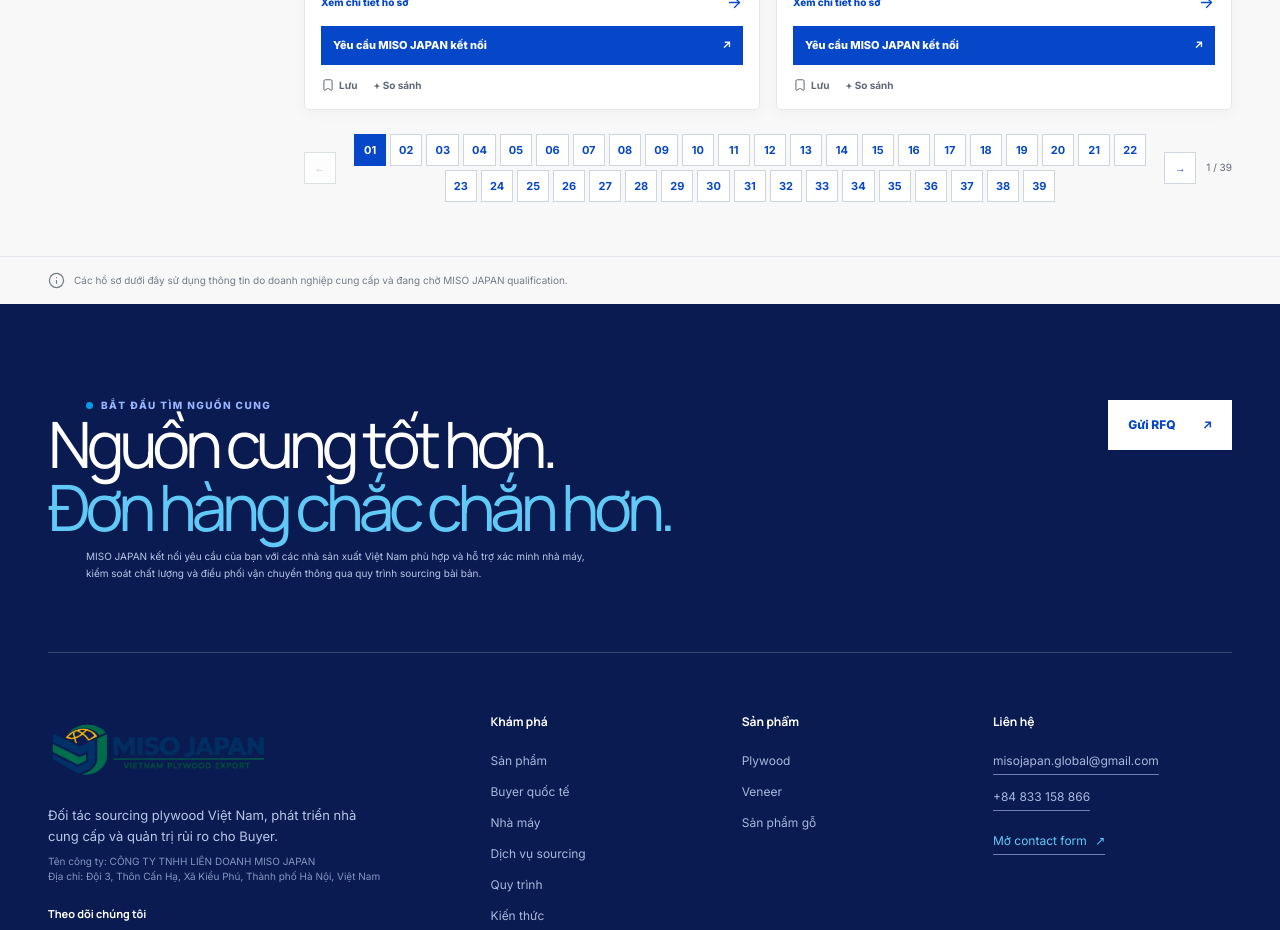
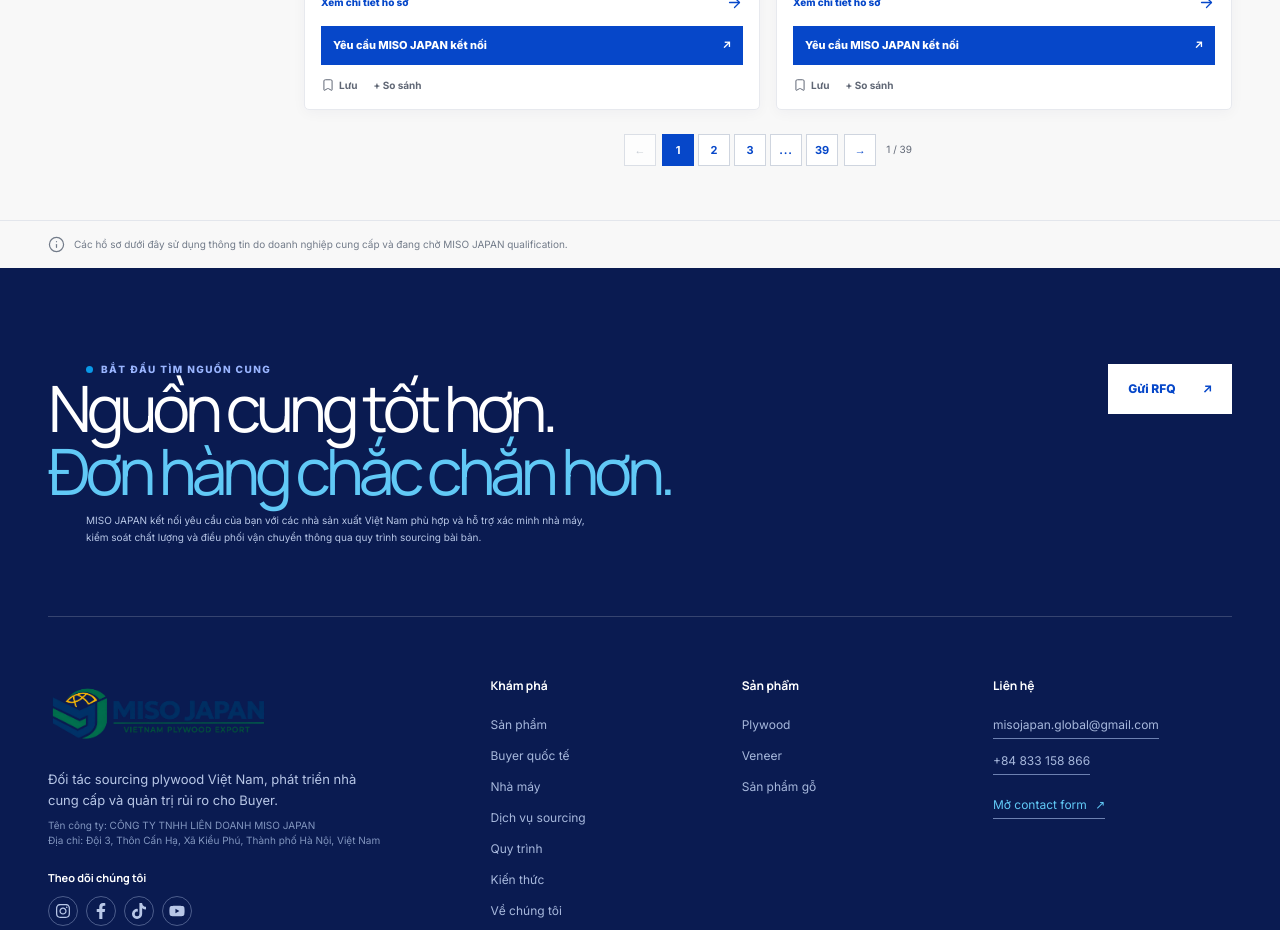
Before and after one commit to themanhhhh/minsen, a Next.js app: page /vi/manufacturers in a window 1280 px wide. Shown: the part 3960-4890 px from the top of the page. Built offline with nearby package versions, Linux system fonts and the light colour scheme.

Commit message:
feat: implement pagination with ellipsis for FactoryDirectory component

```diff
--- a/src/components/FactoryDirectory.tsx
+++ b/src/components/FactoryDirectory.tsx
@@ -43,6 +43,27 @@
 };
 const factoryPageSize = 10;
 
+function getPaginationItems(totalPages: number, currentPage: number): Array<number | "ellipsis"> {
+  if (totalPages <= 7) {
+    return Array.from({ length: totalPages }, (_, index) => index + 1);
+  }
+
+  const visiblePages = new Set([1, 2, 3, totalPages, currentPage - 1, currentPage, currentPage + 1]);
+  const pages = Array.from(visiblePages)
+    .filter((page) => page > 0 && page <= totalPages)
+    .sort((left, right) => left - right);
+  const items: Array<number | "ellipsis"> = [];
+
+  pages.forEach((page, index) => {
+    if (index > 0 && page - pages[index - 1] > 1) {
+      items.push("ellipsis");
+    }
+    items.push(page);
+  });
+
+  return items;
+}
+
 function normalizeSearch(value: string) {
   return value.normalize("NFD").replace(/[\u0300-\u036f]/g, "").toLowerCase().trim();
 }
@@ -70,6 +91,7 @@
   const [savedOnly, setSavedOnly] = useState(false);
   const [compare, setCompare] = useState<string[]>([]);
   const [currentPage, setCurrentPage] = useState(1);
+  const [pagePickerOpenAt, setPagePickerOpenAt] = useState<number | null>(null);
   useEffect(() => {
     const timer = window.setTimeout(() => {
       setShortlist(readIds(shortlistStorageKey));
@@ -333,6 +355,7 @@
     (safePage - 1) * factoryPageSize,
     safePage * factoryPageSize,
   );
+  const paginationItems = getPaginationItems(totalPages, safePage);
   const comparedFactories = factories.filter((factory) => compare.includes(factory.id));
   const comparisonRows: { label: string; value: (factory: Factory) => string }[] = [
     { label: vi ? "Địa điểm" : ar ? "الموقع" : "Location", value: (factory) => factory.location },
@@ -592,20 +615,63 @@
                    type="button"
                    aria-label={vi ? "Trang trước" : ar ? "الصفحة السابقة" : "Previous page"}
                    disabled={safePage === 1}
-                  onClick={() => setCurrentPage((page) => Math.max(1, page - 1))}
+                   onClick={() => {
+                     setPagePickerOpenAt(null);
+                     setCurrentPage((page) => Math.max(1, page - 1));
+                   }}
                  >
                    ←
                  </button>
                  <div className="factory-pagination-pages">
-                  {Array.from({ length: totalPages }, (_, index) => index + 1).map((page) => (
+                   {paginationItems.map((page, index) => page === "ellipsis" ? (
+                     pagePickerOpenAt === index ? (
+                       <select
+                         autoFocus
+                         className="factory-pagination-page-picker"
+                         aria-label={vi ? "Chọn trang" : ar ? "اختر صفحة" : "Choose page"}
+                         defaultValue=""
+                         onChange={(event) => {
+                           setCurrentPage(Number(event.target.value));
+                           setPagePickerOpenAt(null);
+                         }}
+                         onKeyDown={(event) => {
+                           if (event.key === "Escape") setPagePickerOpenAt(null);
+                         }}
+                         key={`page-picker-${index}`}
+                       >
+                         <option value="" disabled>
+                           {vi ? "Chọn trang" : ar ? "اختر صفحة" : "Choose page"}
+                         </option>
+                         {Array.from({ length: totalPages }, (_, pageIndex) => pageIndex + 1).map((optionPage) => (
+                           <option value={optionPage} key={optionPage}>
+                             {vi ? `Trang ${optionPage}` : ar ? `صفحة ${optionPage}` : `Page ${optionPage}`}
+                           </option>
+                         ))}
+                       </select>
+                     ) : (
+                       <button
+                         className="factory-pagination-ellipsis"
+                         type="button"
+                         aria-label={vi ? "Chọn trang chính xác" : ar ? "اختر رقم الصفحة" : "Choose an exact page"}
+                         aria-expanded={false}
+                         onClick={() => setPagePickerOpenAt(index)}
+                         key={`page-ellipsis-${index}`}
+                       >
+                         ...
+                       </button>
+                     )
+                   ) : (
                      <button
                        className={page === safePage ? "is-active" : ""}
                        type="button"
                        aria-current={page === safePage ? "page" : undefined}
-                      onClick={() => setCurrentPage(page)}
+                       onClick={() => {
+                         setPagePickerOpenAt(null);
+                         setCurrentPage(page);
+                       }}
                        key={page}
                      >
-                      {String(page).padStart(2, "0")}
+                       {page}
                      </button>
                    ))}
                  </div>
@@ -613,7 +679,10 @@
                    type="button"
                    aria-label={vi ? "Trang tiếp theo" : ar ? "الصفحة التالية" : "Next page"}
                    disabled={safePage === totalPages}
-                  onClick={() => setCurrentPage((page) => Math.min(totalPages, page + 1))}
+                   onClick={() => {
+                     setPagePickerOpenAt(null);
+                     setCurrentPage((page) => Math.min(totalPages, page + 1));
+                   }}
                  >
                    →
                  </button>
```
Also changed, not shown: src/app/globals.css. Lines whose indentation alone changed are shown as unchanged.
